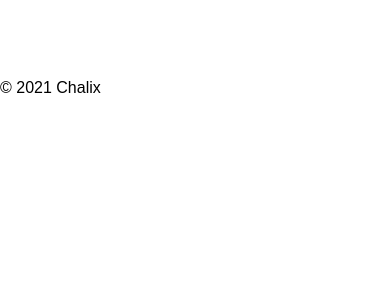
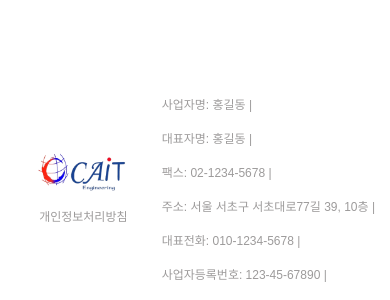
Before and after one commit to S2SIONS2/chalix_test, a React (Vite) app in the folder chalix/: page / in a window 390 px wide. Shown: the part 5676-5976 px from the top of the page. Before the commit the page ends 5772 px from the top, so only its background shows below. Built offline with nearby package versions, Linux system fonts and the light colour scheme; a web font is replaced by a local one.

Commit message:
footer 추가

```diff
--- a/chalix/src/components/Footer.jsx
+++ b/chalix/src/components/Footer.jsx
@@ -1,9 +1,23 @@
 import './footer.css'
+import logo from '../assets/logo2.png';
 
 const Footer = () => {
     return (
-        <footer>
-        <p>© 2021 Chalix</p>
+        <footer className='Footer'>
+            <div className='footer_wrap'>
+                <div className='title'>
+                    <img src={logo} alt='logo image' />
+                    <p>개인정보처리방침</p>
+                </div>
+                <ul>
+                    <li>사업자명: 홍길동 | </li>
+                    <li>대표자명: 홍길동 | </li>
+                    <li>팩스: 02-1234-5678 | </li>
+                    <li>주소: 서울 서초구 서초대로77길 39, 10층 | </li>
+                    <li>대표전화: 010-1234-5678 | </li>
+                    <li>사업자등록번호: 123-45-67890 | </li>
+                </ul>
+            </div>
         </footer>
     );
 }
--- a/chalix/src/components/footer.css
+++ b/chalix/src/components/footer.css
@@ -0,0 +1,61 @@
+.Footer {
+    width: 100%;
+    line-height: 2;
+
+    background-color: rgb(255, 255, 255);
+    color: rgb(157, 155, 155);
+
+    display: flex;
+    align-items: center;
+    justify-content: flex-start;
+    z-index: 5;
+
+    padding: 50px 48px;
+    box-sizing: border-box;
+}
+
+.footer_wrap {
+    display: flex;
+    align-items: center;
+    gap: 10px;
+}
+.footer_wrap .title {
+    display: flex;
+    align-items: center;
+    gap: 10px;
+}
+.footer_wrap img {
+    width: 116px;
+    object-fit: contain;
+}
+.footer_wrap p {
+    white-space: nowrap;
+}
+.footer_wrap ul {
+    display: flex;
+    flex-wrap: wrap;
+    gap: 10px;
+}
+.footer_wrap ul li{
+    white-space: nowrap;
+}
+
+@media screen and (max-width: 768px) {
+    .Footer {
+        height: 220px;
+        padding: 20px 15px;
+
+        font-size: 12px;
+    }
+    .footer_wrap .title{
+        flex-direction: column;
+        width: 40%;
+    }
+    .footer_wrap img{
+        width: 70%;
+        object-fit: contain;
+    }
+    .footer_wrap ul{
+        flex-direction: column;
+    }
+}
```
